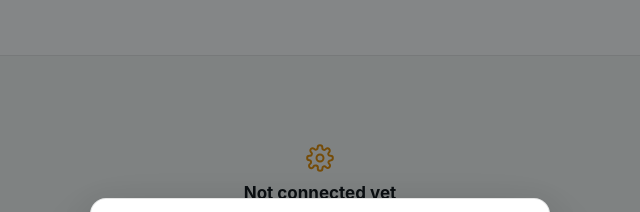
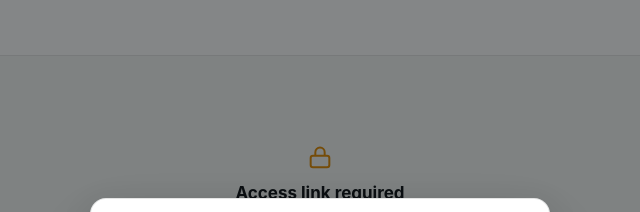
Before and after one commit to harshavarthanep/Assured_Insights, a plain HTML site: page index.html in a window 1280 px wide. Shown: the top 212 px of the page, 320-960 px from the left. Drawn offline with Linux system fonts and the light colour scheme.

Commit message:
Update index.html

```diff
--- a/index.html
+++ b/index.html
@@ -620,7 +620,7 @@ var CONFIG = {
 
   /* Paste the Web App URL from Apps Script ▸ Deploy ▸ New deployment.
      It looks like: https://script.google.com/macros/s/AKfy…/exec            */
-  API_URL: 'PASTE_YOUR_APPS_SCRIPT_WEB_APP_URL_HERE',
+  API_URL: 'https://script.google.com/a/macros/withassured.com/s/AKfycbxMMnzcmQkf-PxO2hPDv2JL1ZoqgUAuqik3VuCyDdRt1fimCsab8X9P9gYdTIaXIxGKWA/exec',
 
   ORG: 'Assured Health',
   APP: 'Assured Insights',
```
